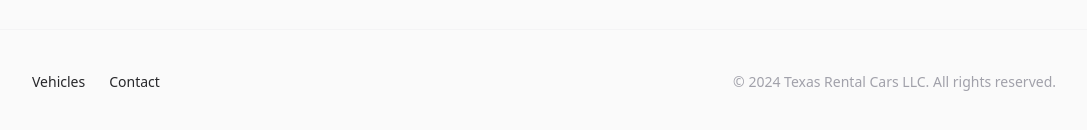
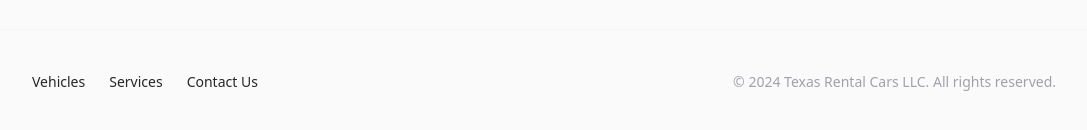
Before and after one commit to Southern-Rental-Cars/rental-cars, a Next.js app: page / in a window 1280 px wide. Shown: the part 1283-1413 px from the top of the page, without its empty margins (96-1183 px from the left). Built offline with nearby package versions, Linux system fonts and the light colour scheme.

Commit message:
edit footer

```diff
--- a/src/components/Footer.tsx
+++ b/src/components/Footer.tsx
@@ -28,7 +28,8 @@ export function Footer() {
             <div className="flex flex-col items-center justify-between gap-6 sm:flex-row">
               <div className="flex flex-wrap justify-center gap-x-6 gap-y-1 text-sm font-medium text-zinc-800 dark:text-zinc-200">
                 <NavLink href="/vehicles">Vehicles</NavLink>
-                <NavLink href="/contact">Contact</NavLink>
+                <NavLink href="/services">Services</NavLink>
+                <NavLink href="/contact">Contact Us</NavLink>
               </div>
               <p className="text-sm text-zinc-400 dark:text-zinc-500">
                 &copy; {new Date().getFullYear()} Texas Rental Cars LLC. All
```
